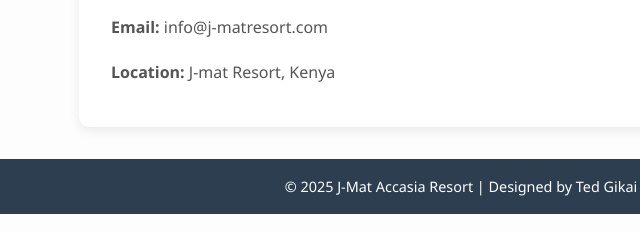
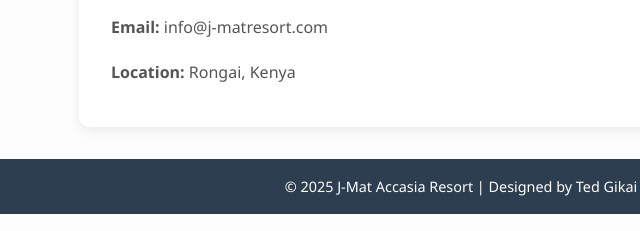
Before and after one commit to TedGikai19/final-project, a plain HTML site: page contact-us.html in a window 1280 px wide. Shown: the part 884-1115 px from the top of the page, 179-819 px from the left. Drawn offline with Linux system fonts and the light colour scheme.

Commit message:
add location

```diff
--- a/contact-us.html
+++ b/contact-us.html
@@ -40,7 +40,7 @@
         <div class="contact-info">
           <p><strong>Phone:</strong> +254 712 345 678</p>
           <p><strong>Email:</strong> info@j-matresort.com</p>
-          <p><strong>Location:</strong> J-mat Resort, Kenya</p>
+          <p><strong>Location:</strong> Rongai, Kenya</p>
         </div>
       </div>
       <footer>
```
